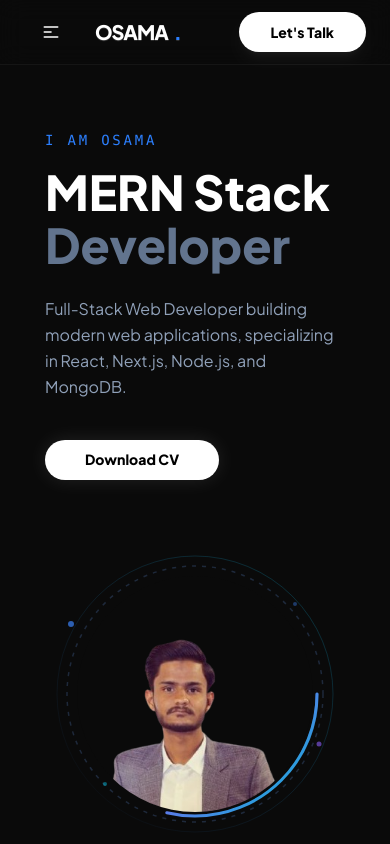
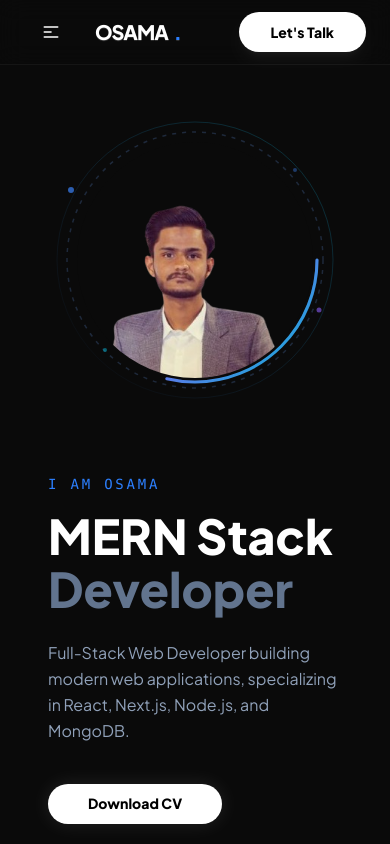
Before and after one commit to usamaanwr/portfolio, a React app: page / in a window 390 px wide. Shown: the top 844 px of the page. Built offline with nearby package versions, Linux system fonts and the light colour scheme; the HTML template or start-up script is replaced by a standard one.

Commit message:
refactor: update Hero section layout for improved responsiveness and adjust CV download button styling

```diff
--- a/src/pages/Home.jsx
+++ b/src/pages/Home.jsx
@@ -12,8 +12,7 @@ const Hero = () => {
     <>
       <section id="home" className="min-h-screen flex items-center bg-[#0a0a0a] px-6 lg:px-20 relative overflow-hidden">
 
-        <div className="container max-w-6xl mx-auto px-6 grid lg:grid-cols-2 gap-16 justify-center z-10">
-
+<div className="container max-w-6xl mx-auto px-6 flex flex-col-reverse lg:flex-row gap-16 items-center justify-between z-10 w-full">
           {/* Left Side: Compact & Clean Text */}
           <motion.div
             initial={{ opacity: 0, y: 20 }}
@@ -32,7 +31,7 @@ Full-Stack Web Developer building modern web applications, specializing in React
               <a
                 href="/assets/Muhammad-Osama (2).pdf"
                 download="Muhammad-Osama (2).pdf"
-                className="btn bg-white hover:bg-slate-200 text-black border-none px-10 rounded-full font-bold transition-all shadow-[0_0_20px_rgba(255,255,255,0.1)]"
+                className="btn bg-white hover:bg-slate-200 mb-10 text-black border-none px-10 rounded-full font-bold transition-all shadow-[0_0_20px_rgba(255,255,255,0.1)]"
               >
                 Download CV
               </a>
```
